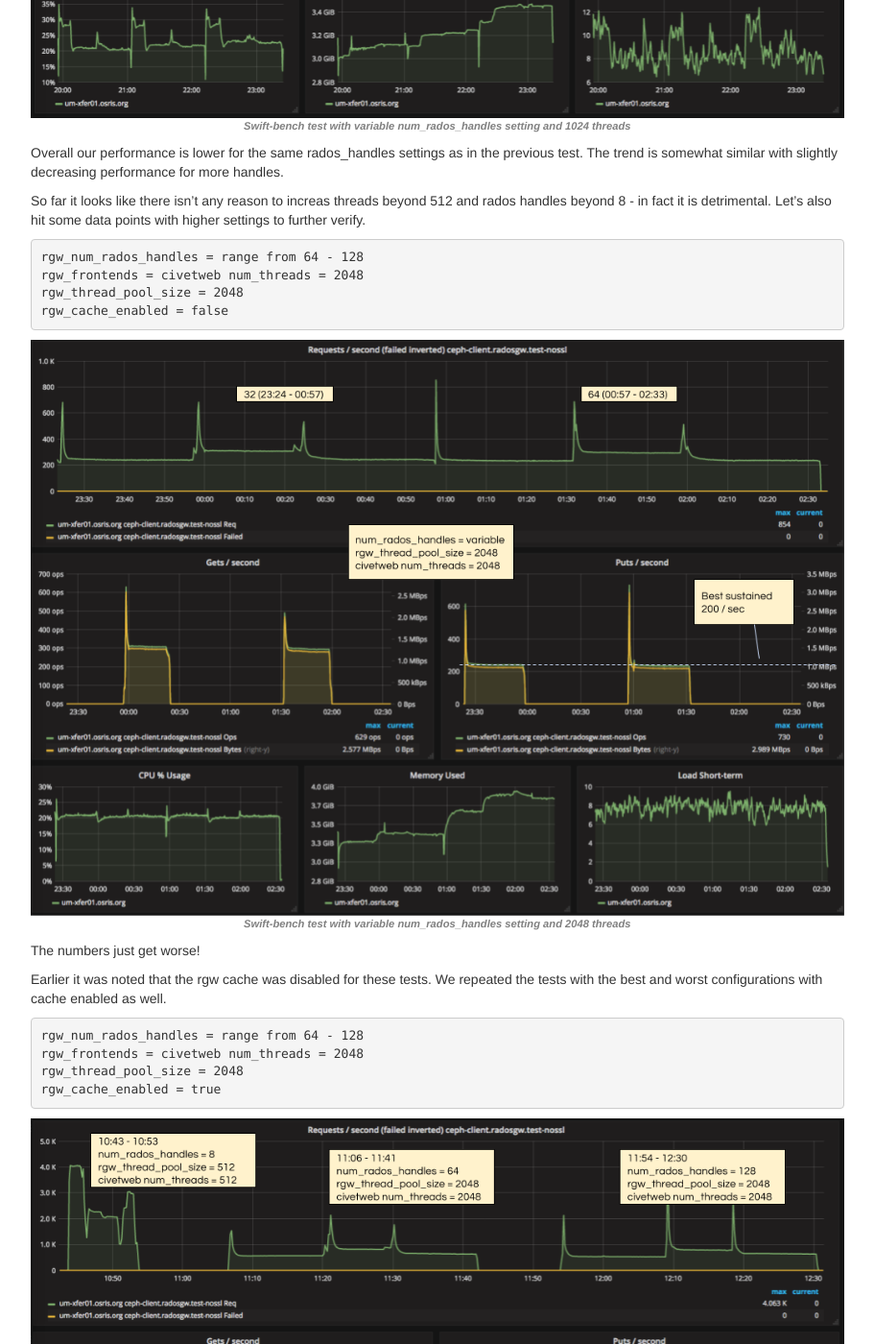
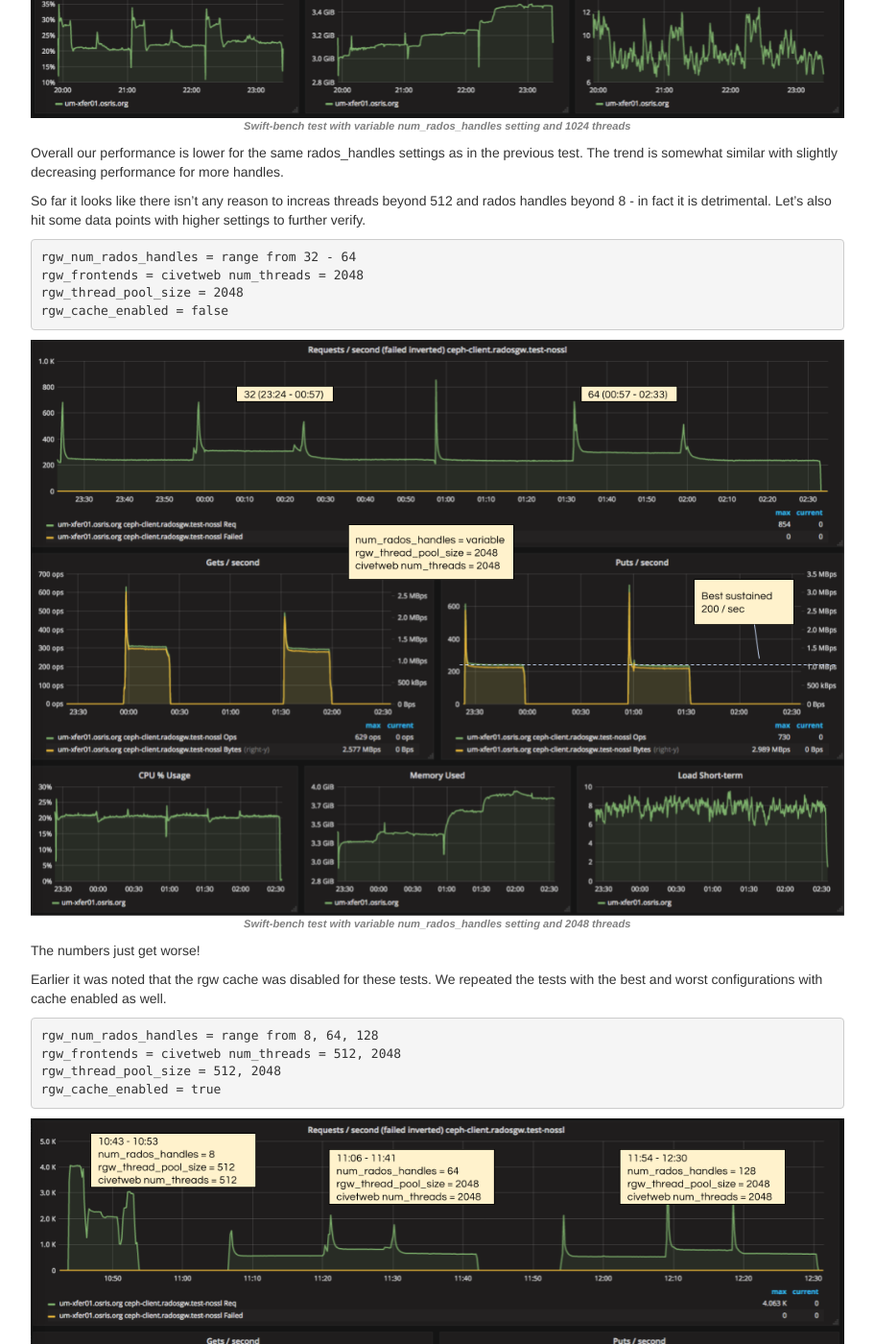
Before and after one commit to MI-OSiRIS/mi-osiris.github.io, a Jekyll site: the page built from performance/rgw.md, in a window 1280 px wide and 1400 px high, scrolled down 2952 px. Shown: the whole window at 96% size, without its empty margins (178-1089 px from the left). Built offline with Jekyll 4.4.1, drawn with Linux system fonts in a browser that asks for light colours.

Commit message:
Correct typos in config blocks in rgw tests

```diff
--- a/performance/rgw.md
+++ b/performance/rgw.md
@@ -87,7 +87,7 @@ Overall our performance is lower for the same rados_handles settings as in the p
 So far it looks like there isn't any reason to increas threads beyond 512 and rados handles beyond 8 - in fact it is detrimental.  Let's also hit some data points with higher settings to further verify.
 
 <pre>
-rgw_num_rados_handles = range from 64 - 128
+rgw_num_rados_handles = range from 32 - 64
 rgw_frontends = civetweb num_threads = 2048
 rgw_thread_pool_size = 2048
 rgw_cache_enabled = false
@@ -105,9 +105,9 @@ The numbers just get worse!
 Earlier it was noted that the rgw cache was disabled for these tests.  We repeated the tests with the best and worst configurations with cache enabled as well.
 
 <pre>
-rgw_num_rados_handles = range from 64 - 128
-rgw_frontends = civetweb num_threads = 2048
-rgw_thread_pool_size = 2048
+rgw_num_rados_handles = range from 8, 64, 128
+rgw_frontends = civetweb num_threads = 512, 2048
+rgw_thread_pool_size = 512, 2048
 rgw_cache_enabled = true
 </pre>
 
```
